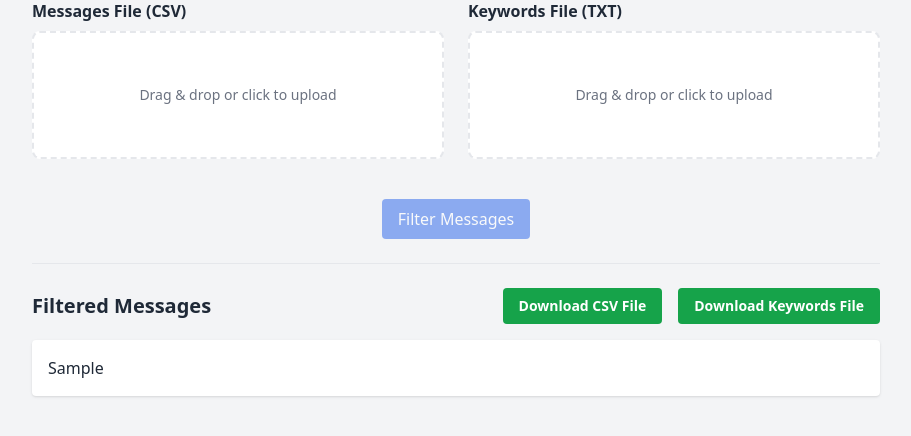
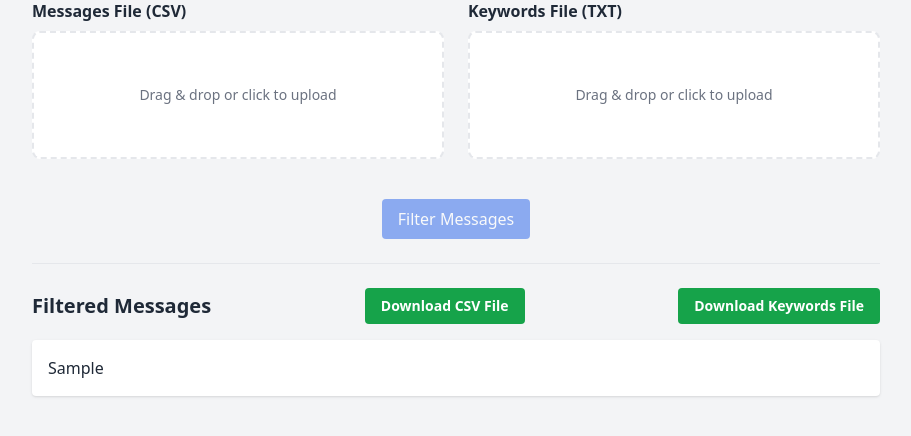
Before and after one commit to mario-ruoff/telegram-message-reader, a Flask app: template templates/index.html in a window 1280 px wide. Shown: the part 81-517 px from the top of the page, without its empty margins (184-1095 px from the left). Run offline with Flask 3, Linux system fonts and the light colour scheme; the template is opened without the code that fills it: most values are stand-ins (such as "Sample title", 1, 10 or a date in 2020); some libraries are stand-ins or nearby versions.

Commit message:
Change button alignment

```diff
--- a/templates/index.html
+++ b/templates/index.html
@@ -55,16 +55,14 @@
     {% if table_html %}
       <hr class="my-6">
       <h3 class="text-xl font-semibold mb-4 flex justify-between items-center">
-        <span>Filtered Messages</span> <!-- Text aligned left -->
+        Filtered Messages
         {% if download_link_filtered %}
-          <div class="flex space-x-4"> <!-- This div groups the links to the right -->
           <a href="{{ download_link_filtered }}" class="bg-green-600 text-white text-sm px-4 py-2 rounded hover:bg-green-700">
             Download CSV File
           </a>
           <a href="{{ download_link_keywords }}" class="bg-green-600 text-white text-sm px-4 py-2 rounded hover:bg-green-700">
             Download Keywords File
           </a>
-          </div>
         {% endif %}
       </h3>
       <div class="overflow-x-auto bg-white shadow rounded p-4">
```
Lines whose indentation alone changed are shown as unchanged.
